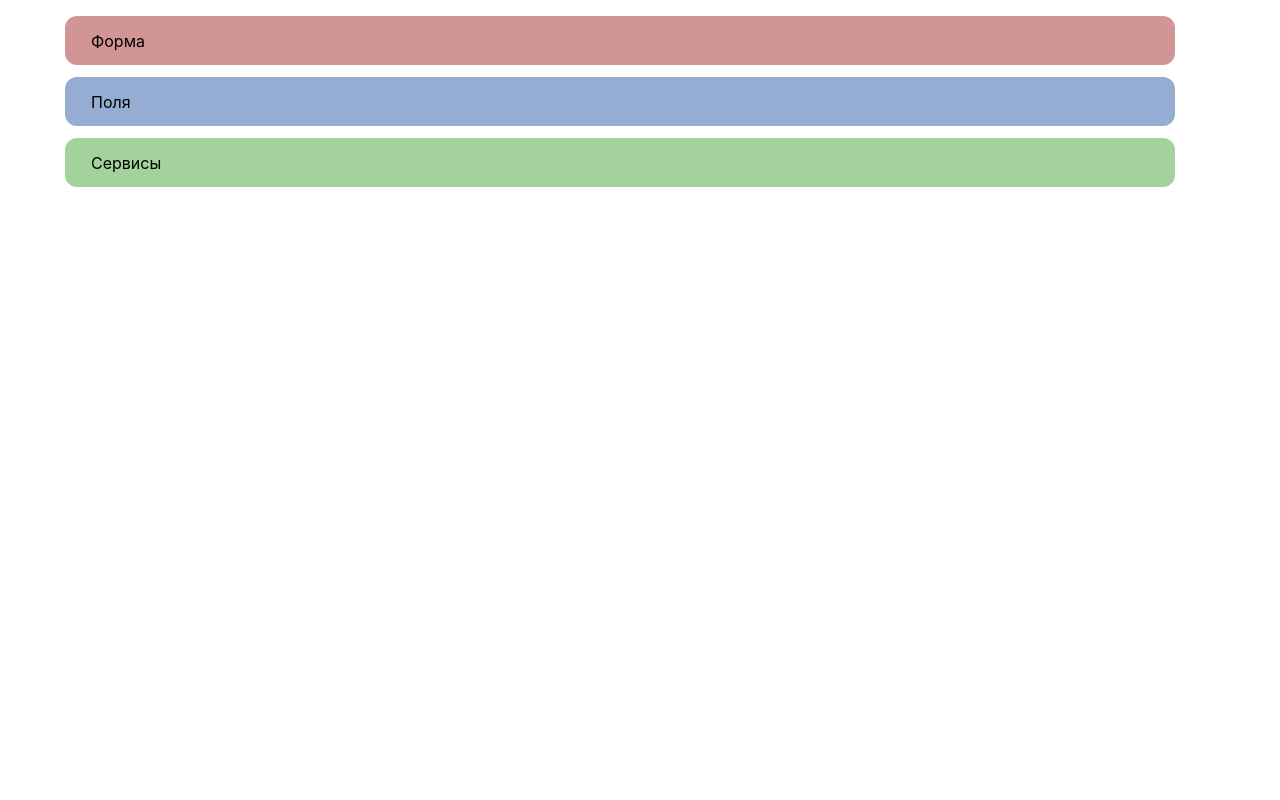
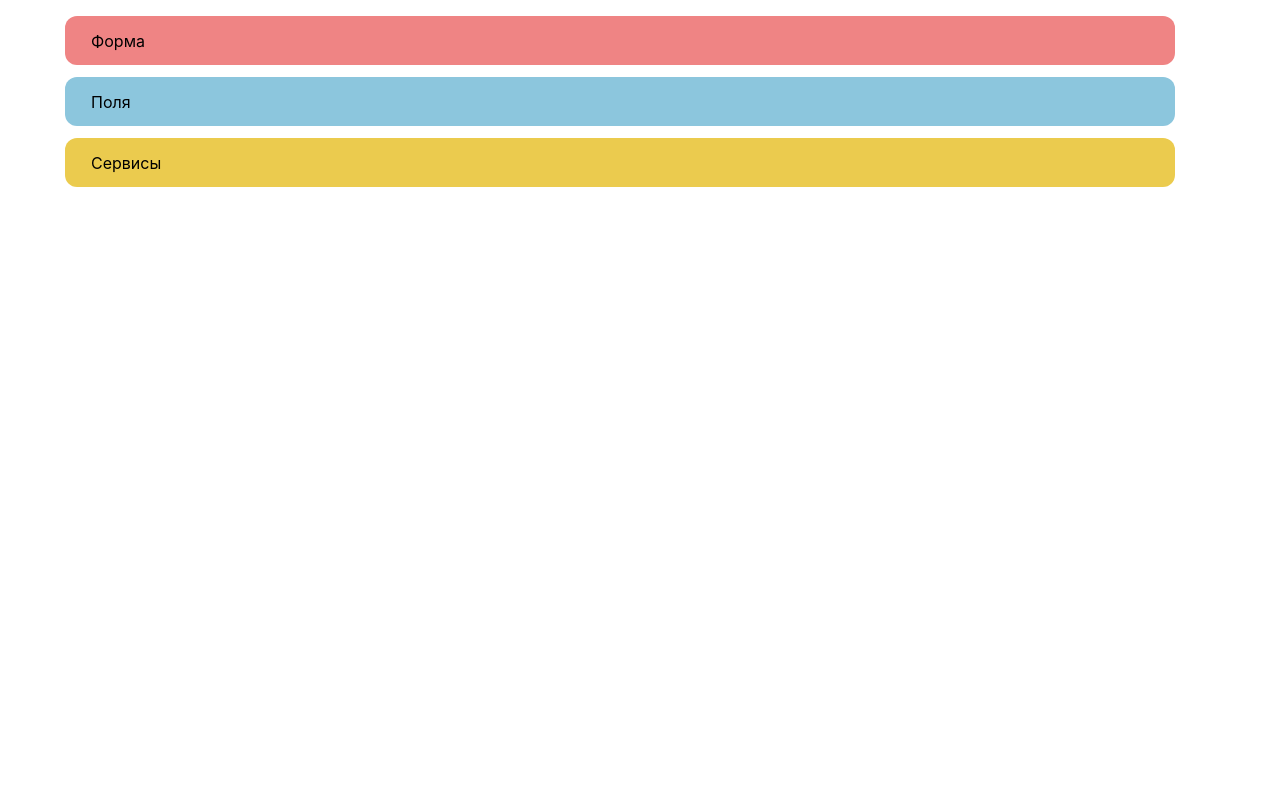
Before and after one commit to Ziczin/SOOD_applications, a Django app: template forms/templates/forms/accordion.html in a window 1280 px wide. Run offline with Django 3.2, Linux system fonts and the light colour scheme; the template is opened without the code that fills it, so the values that code supplies are empty; some libraries are stand-ins or nearby versions.

Commit message:
ну вот теперь 100% точно финальный рефакторинг

```diff
--- a/forms/templates/forms/accordion.html
+++ b/forms/templates/forms/accordion.html
@@ -1,3 +1,4 @@
+
 <div id="accordion" class="container mt-3 m-30"></div>
 
 <link href="https://stackpath.bootstrapcdn.com/bootstrap/4.5.2/css/bootstrap.min.css" rel="stylesheet">
@@ -598,57 +599,102 @@
     }
 </script>
 
+<style COLORS>
+    :root {
+        --red: #f78888;
+        --red-hover: rgba(247, 136, 136, 0.8);
+        --red-active: rgba(247, 136, 136, 1);
+        --red-focus: rgba(247, 136, 136, 0.6);
+
+        --l-blue: #90cce4;
+        --d-blue: #5da2d5;
+        --d-blue-hover: rgba(93, 162, 213, 0.8);
+        --d-blue-active: rgba(93, 162, 213, 1);
+        --d-blue-focus: rgba(93, 162, 213, 0.6);
+
+        --yellow: #f3d250;
+        --yellow-hover: rgba(243, 210, 80, 0.8);
+        --yellow-active: rgba(243, 210, 80, 1);
+        --yellow-focus: rgba(243, 210, 80, 0.6);
+
+        --gray: #ececec;
+    }
+</style>
+
 <style HEADERS>
     div.card[data-form-header] {
-        background: #d99a9a;
+        background: var(--red);
     }
     div.card[data-fields-header] {
-        background: #9ab3d9;
+        background: var(--l-blue);
     }
     div.card[data-services-header] {
-        background: #a8d9a1;
+        background: var(--yellow);
     }
     div.card[data-inner-header] {
-        background: #fff9;
+        background: #fffa;
     }
 </style>
 
 <style BUTTONS>
+    .btn-primary,
+    .btnDanger,
+    .btnWarning,
     button[data-manage-button] {
-        border: none;
+        border: none !important;
+        outline: none !important;
+        box-shadow: none !important;
     }
 
-    button[data-add-card-button]:focus,
     button[data-add-card-button] {
-        background: #3b5a9a !important;
-    }
-    button[data-add-card-button]:hover {
-        background: #4a7baf !important;
-    }
-    button[data-add-card-button]:active {
-        background: #5a8bbf !important;
+        background: var(--d-blue) !important;
+        transition: background-color 0.3s;
     }
 
-    button[data-toggle-card-button]:focus,
-    button[data-toggle-card-button] {
-        background: #e0c700 !important;
-    }
-    button[data-toggle-card-button]:hover {
-        background: #e6d300 !important;
-    }
-    button[data-toggle-card-button]:active {
-        background: #f0d700 !important;
+    button[data-add-card-button]:hover {
+        background: var(--d-blue-hover) !important;
     }
 
-    button[data-delete-card-button]:focus,
+    button[data-add-card-button]:active {
+        background: var(--d-blue-active) !important;
+    }
+
+    button[data-add-card-button]:focus {
+        background: var(--d-blue-focus) !important;
+    }
+
+    button[data-toggle-card-button] {
+        background: var(--yellow) !important;
+        transition: background-color 0.3s;
+    }
+
+    button[data-toggle-card-button]:hover {
+        background: var(--yellow-hover) !important;
+    }
+
+    button[data-toggle-card-button]:active {
+        background: var(--yellow-active) !important;
+    }
+
+    button[data-toggle-card-button]:focus {
+        background: var(--yellow-focus) !important;
+    }
+
     button[data-delete-card-button] {
-        background: #7a2a2a !important;
+        background: var(--red) !important;
+        transition: background-color 0.3s;
     }
+
     button[data-delete-card-button]:hover {
-        background: #9b4c4c !important;
+        background: var(--red-hover) !important;
     }
+
     button[data-delete-card-button]:active {
-        background: #a03a3a !important;
+        background: var(--red-active) !important;
+    }
+
+    button[data-delete-card-button]:focus {
+        background: var(--red-focus) !important;
     }
 
     button[data-header-toggler]:active,
```
